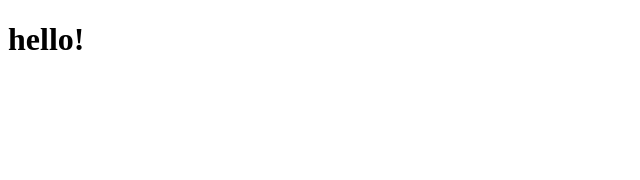
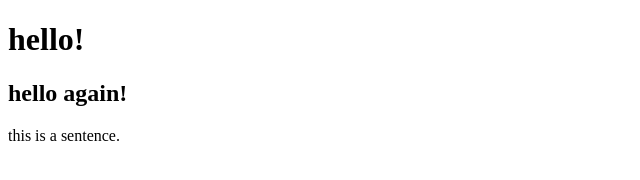
Before and after one commit to imakewebsiteslol/my-first-repo, a plain HTML site: page index.html in a window 1280 px wide. Shown: the whole page, without its empty margins (0-640 px from the left). Drawn offline with Linux system fonts and the light colour scheme.

Commit message:
here's another commit just for practice

```diff
--- a/index.html
+++ b/index.html
@@ -8,5 +8,7 @@
 </head>
 <body>
     <h1>hello!</h1>
+    <h2>hello again!</h2>
+    <p>this is a sentence.</p>
 </body>
 </html>
```
